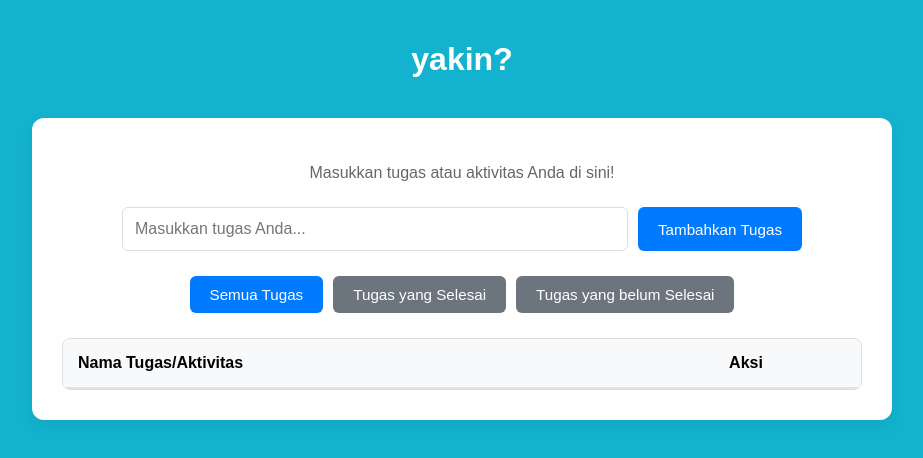
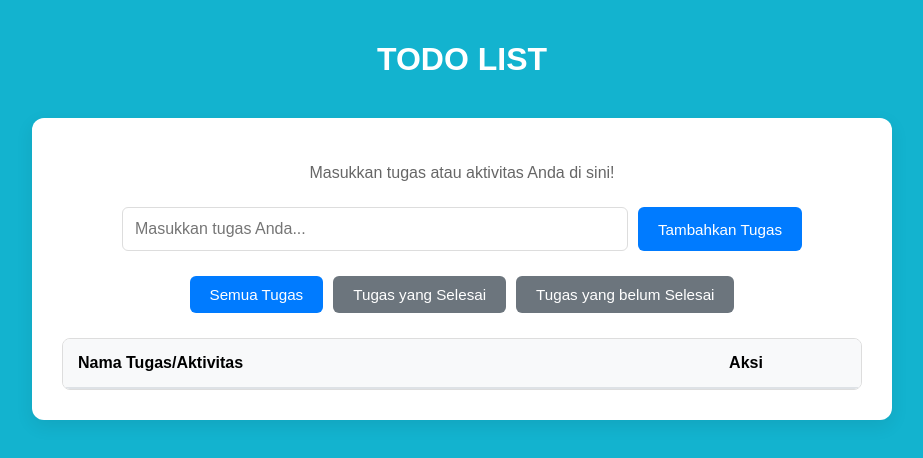
Before and after one commit to Sebastian11-2003/todo-app, a website: page public/index.html in a window 1280 px wide. Shown: the whole page, without its empty margins (178-1101 px from the left). Drawn offline with Linux system fonts and the light colour scheme; no server answers.

Commit message:
update h1

```diff
--- a/public/index.html
+++ b/public/index.html
@@ -7,7 +7,7 @@
   <link rel="stylesheet" href="style.css" />
 </head>
 <body>
-  <h1>yakin?</h1>
+  <h1>TODO LIST</h1>
   <div class="container">
     <p class="subtitle">Masukkan tugas atau aktivitas Anda di sini!</p>
 
```
